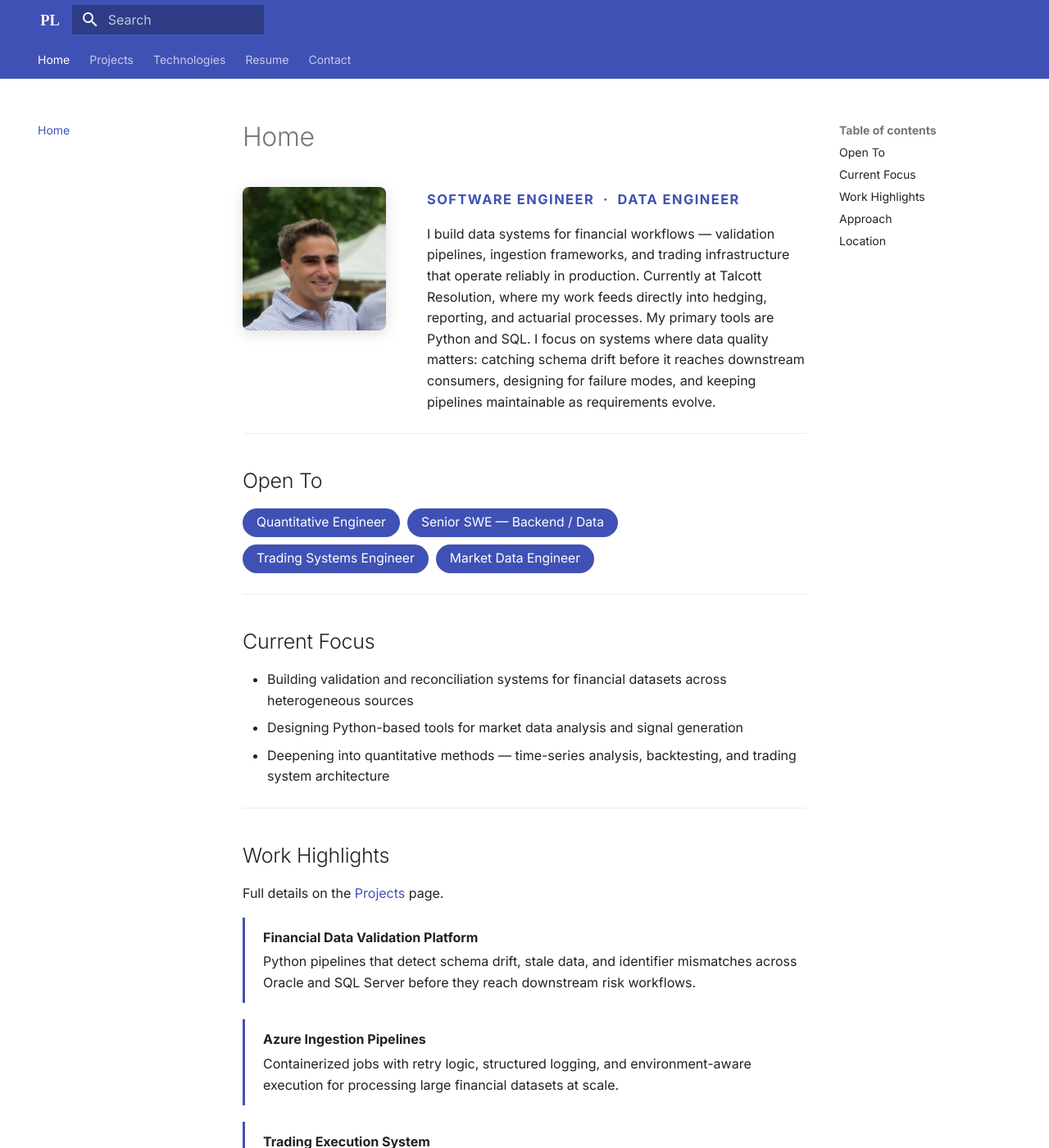
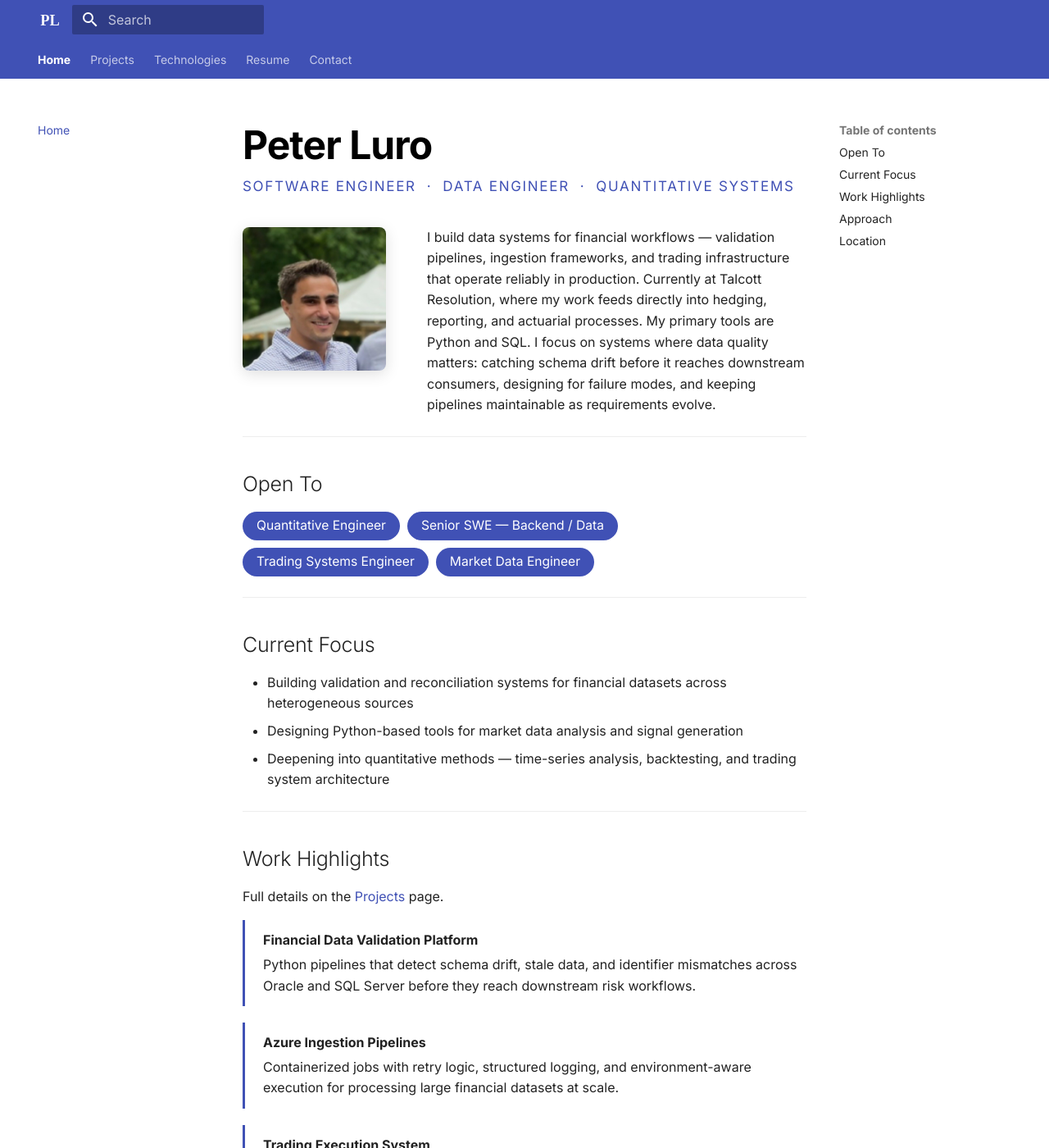
Before and after one commit to paluro567/personal-website, an MkDocs documentation site: the page built from docs/index.md, in a window 1280 px wide and 1400 px high. Shown: the whole window at 82% size. Built offline with MkDocs 1.6.1 and Material for MkDocs 9.7.7, drawn with Linux system fonts in a browser that asks for light colours.

Commit message:
formatting

```diff
--- a/docs/css/styles.css
+++ b/docs/css/styles.css
@@ -5,6 +5,32 @@
   display: none !important;
 }
 
+
+/* ── Home page hero name ──────────────────────────────────────── */
+.md-content h1:first-of-type {
+  font-size: 2.4rem;
+  font-weight: 700;
+  letter-spacing: -0.02em;
+  margin-bottom: 0.3rem;
+  margin-top: 0;
+  color: #000000 !important;
+}
+
+.hero-subtitle {
+  font-size: 0.85rem !important;
+  font-weight: 500 !important;
+  letter-spacing: 0.1em !important;
+  text-transform: uppercase !important;
+  color: var(--md-primary-fg-color) !important;
+  margin-bottom: 1.75rem !important;
+  margin-top: 0 !important;
+}
+
+/* ── "Peter Luro" home tab — subtle brand treatment ──────────── */
+.md-tabs__list > li:first-child a {
+  font-weight: 600;
+  opacity: 1 !important;
+}
 
 /* ── Profile section ──────────────────────────────────────────── */
 .profile-section {
--- a/docs/index.md
+++ b/docs/index.md
@@ -1,8 +1,10 @@
+# Peter Luro
+
+<p class="hero-subtitle">Software Engineer &nbsp;·&nbsp; Data Engineer &nbsp;·&nbsp; Quantitative Systems</p>
+
 <div class="profile-section">
 <img src="img/profile.jpeg" alt="Peter Luro" class="profile-photo">
 <div>
-
-<p class="profile-tagline">Software Engineer &nbsp;·&nbsp; Data Engineer</p>
 
 I build data systems for financial workflows — validation pipelines, ingestion frameworks, and trading infrastructure that operate reliably in production. Currently at Talcott Resolution, where my work feeds directly into hedging, reporting, and actuarial processes.
 
```
Also changed, not shown: site/css/styles.css, site/index.html, site/search/search_index.json, 1 other file.
